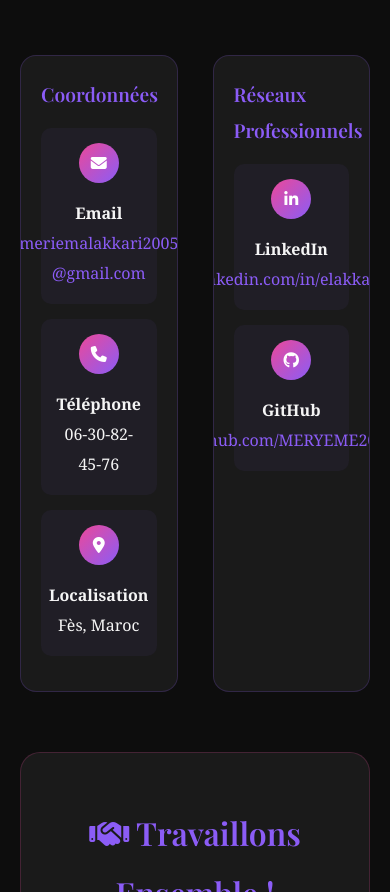
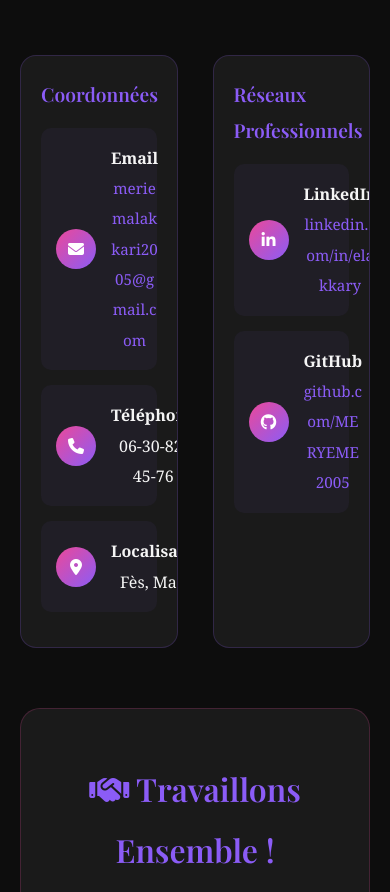
Before and after one commit to MERYEME2005/My_Portfolio, a plain HTML site: page index.html in a window 390 px wide. Shown: the part 9180-10072 px from the top of the page. Drawn offline with nearby package versions, Linux system fonts and the light colour scheme.

Commit message:
3st commit

```diff
--- a/index.html
+++ b/index.html
@@ -288,7 +288,7 @@
                         <div class="contact-icon"><i class="fas fa-envelope"></i></div>
                         <div>
                             <strong>Email</strong><br>
-                            <a href="mailto:meriemalakkari2005@gmail.com">meriemalakkari2005 <br>@gmail.com</a>
+                            <a href="mailto:meriemalakkari2005@gmail.com">meriemalakkari2005@gmail.com</a>
                         </div>
                     </div>
                     <div class="contact-info-item">
--- a/styles.css
+++ b/styles.css
@@ -576,13 +576,17 @@ footer::before {
     .social-link {
         width: 45px;
         height: 45px;
-        font-size: 1.1em;
+        font-size: 0.9em;
     }
 
     .contact-info-item {
-        flex-direction: column;
+        flex-direction: row;
         text-align: center;
         padding: 12px;
+    }
+    .contact-info-item a {
+                font-size: 0.95em;
+                word-break: break-all;
     }
 
     .section-intro {
```
